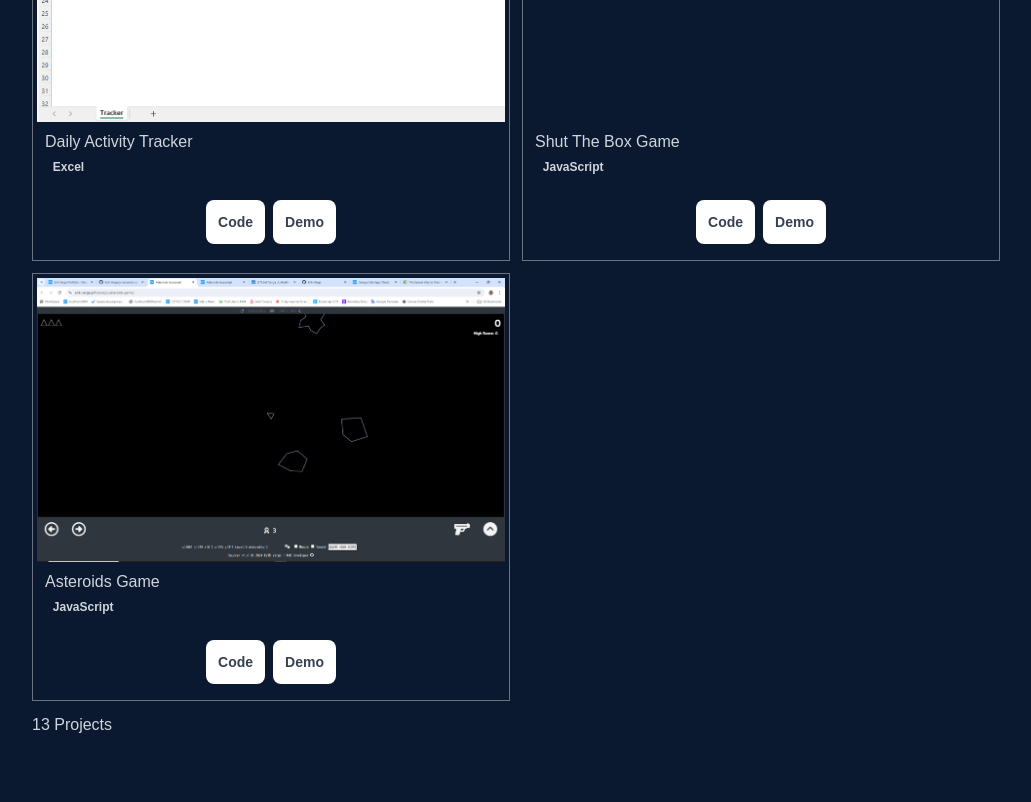
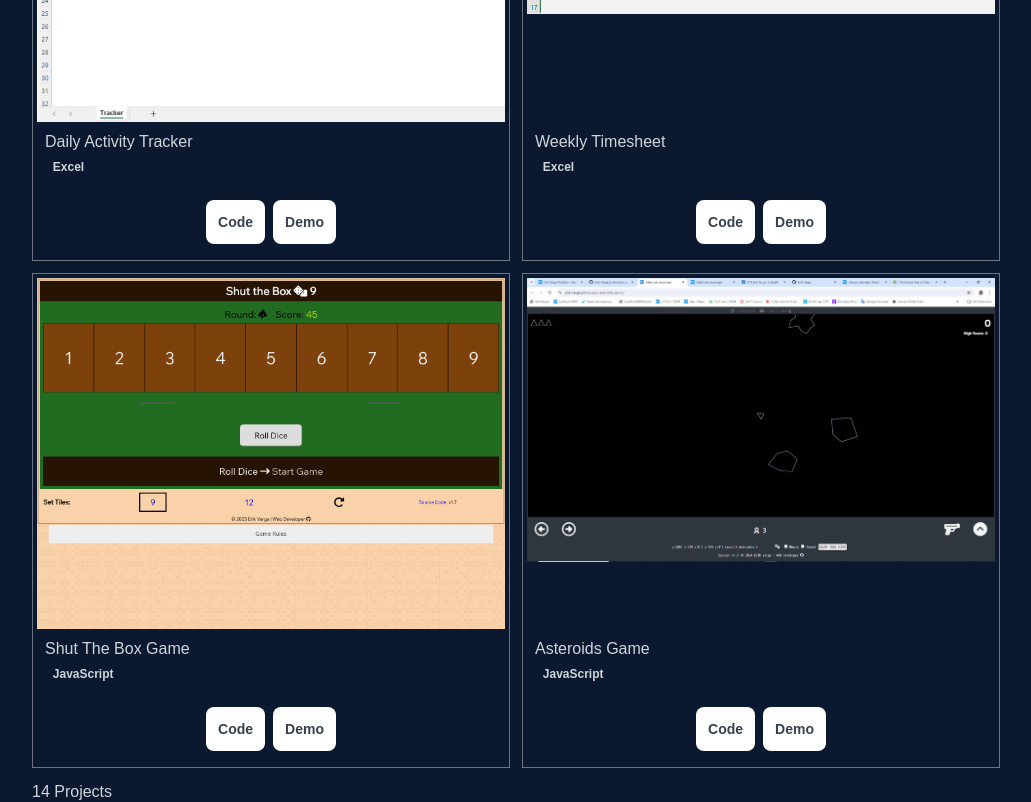
Before and after one commit to Erik-Varga/react-developer-portfolio-app, a React (Create React App) app: page / in a window 1280 px wide. Shown: the part 5860-6662 px from the top of the page, without its empty margins (124-1155 px from the left). Built offline with nearby package versions, Linux system fonts and the light colour scheme.

Commit message:
added excel project

```diff
--- a/src/data/data.js
+++ b/src/data/data.js
@@ -8,6 +8,7 @@ import PowerBIHRReportImg from '../assets/projects/img_powerbi_hr_report.png'
 import PowerBISuperstoreDashboardImg from '../assets/projects/img_powerbi_superstore_dashboard.png'
 import ExcelMilestoneImg from '../assets/projects/img_excel_milestone_form.png'
 import ExcelDailyTrackerImg from '../assets/projects/img_excel_daily_tracker.png'
+import ExcelWeeklyTimesheetImg from '../assets/projects/img_excel_weekly_timesheet.png'
 import PowerBICustomerSatisfactionImg from '../assets/projects/img_powerbi_customer_satisfaction.png'
 import PowerBIMelonheadFarmsImg from '../assets/projects/img_powerbi_melonhead_farms_dashboard.png'
 import PowerpointCornerBakeryImg from '../assets/projects/img_powerpoint_corner_bakery.png'
@@ -103,6 +104,14 @@ export const items = [
         github:"https://github.com/Erik-Varga/excel-activity-tracker",
         live:"https://github.com/Erik-Varga/excel-activity-tracker",
     },
+    {
+        id: 20250110,
+        name:"Weekly Timesheet",
+        category: 'Excel',
+        image: ExcelWeeklyTimesheetImg,
+        github:"https://github.com/Erik-Varga/excel-weekly-timesheet",
+        live:"https://github.com/Erik-Varga/excel-weekly-timesheet",
+    },
     // {
     //     id: 20230606,
     //     name:"Wordle Game",
```
Also changed, not shown: src/assets/projects/img_excel_weekly_timesheet.png (added).
